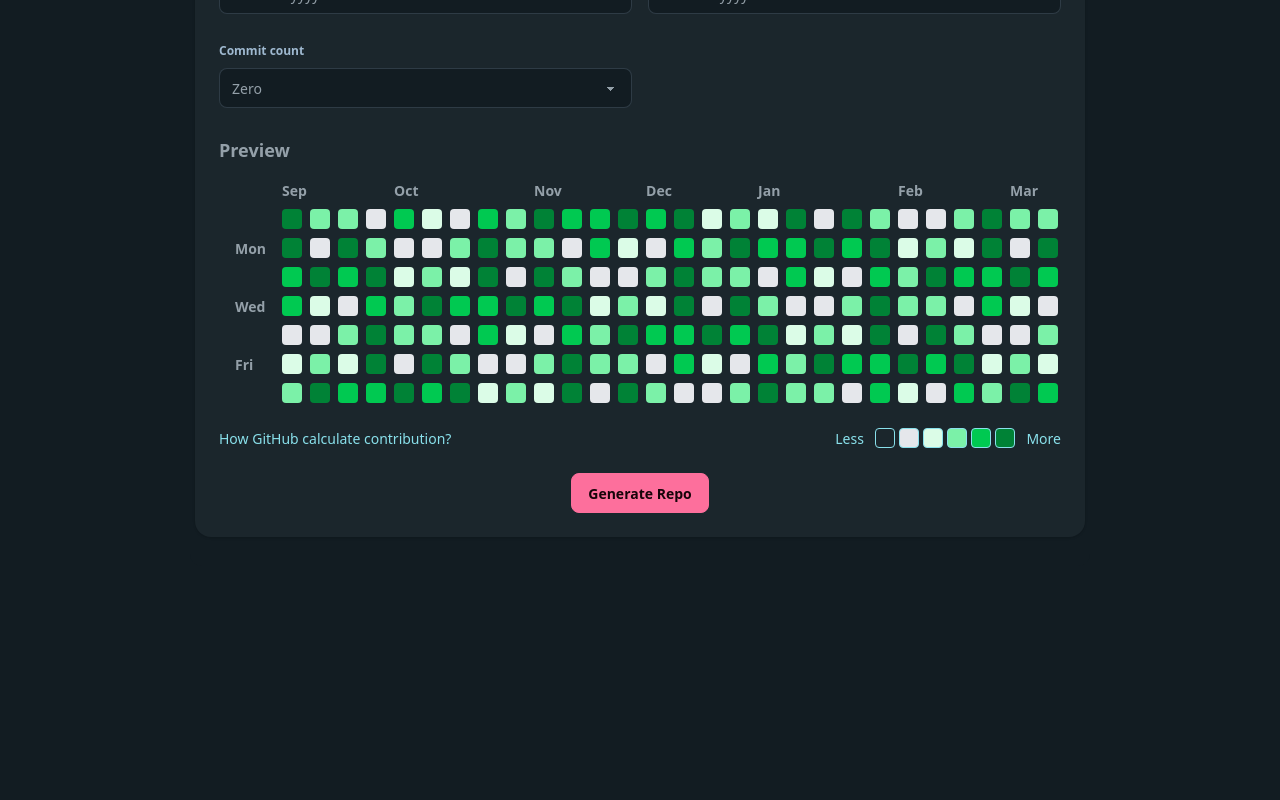
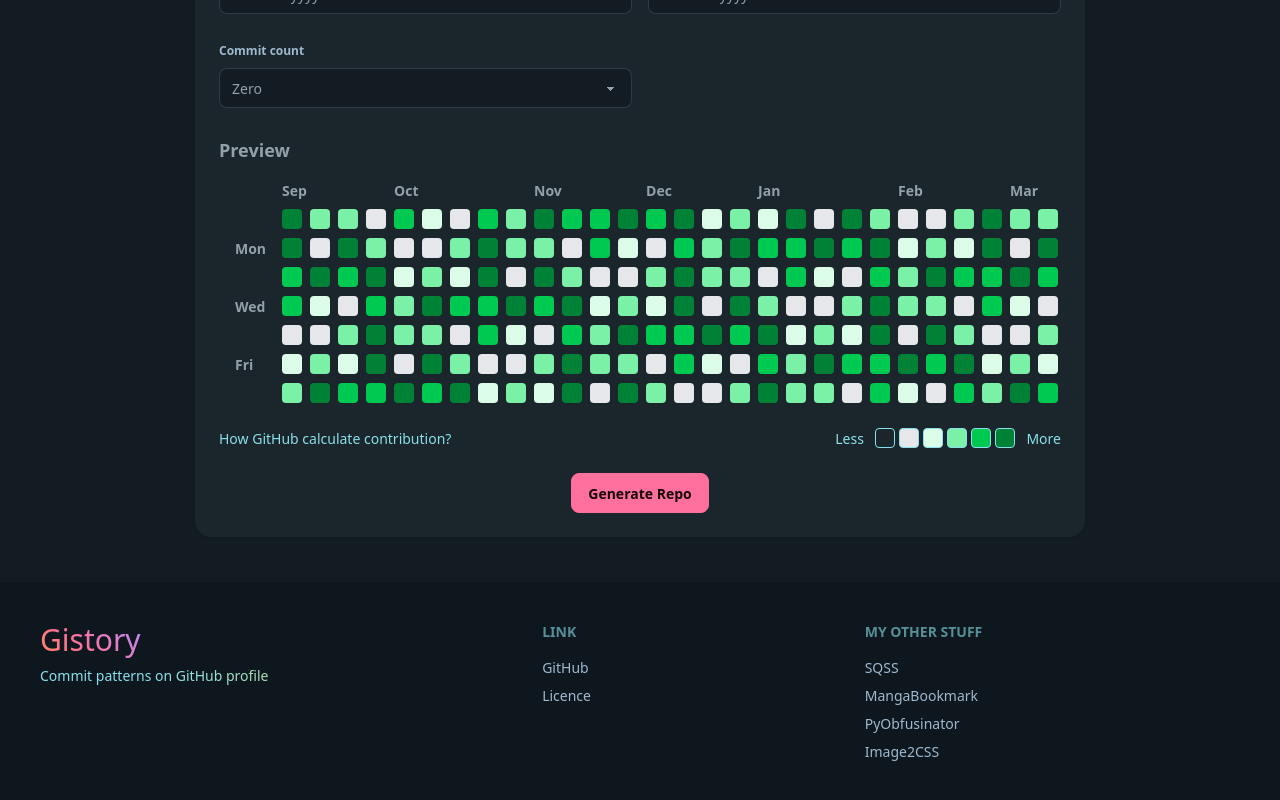
Before and after one commit to dthung1602/gistory, a React (Vite) app in the folder frontend/: page / in a window 1280 px wide. Shown: the part 561-1361 px from the top of the page. Before the commit the page ends 1143 px from the top, so only its background shows below. Built offline with nearby package versions, Linux system fonts and the light colour scheme.

Commit message:
Add footer

```diff
--- a/frontend/src/App.tsx
+++ b/frontend/src/App.tsx
@@ -5,6 +5,7 @@ import TextFilePattern from "./components/TextFilePattern.tsx";
 import Image from "./components/Image.tsx";
 import Text from "./components/Text.tsx";
 import Header from "./components/Header.tsx";
+import Footer from "./components/Footer.tsx";
 
 const tabs = [
   { name: "Daily", componentClass: Daily, defaultChecked: true },
@@ -44,6 +45,7 @@ function App() {
           <div className="tabs tabs-box bg-base-100">{elements}</div>
         </div>
       </div>
+      <Footer />
     </>
   );
 }
--- /dev/null
+++ b/frontend/src/components/Footer.tsx
@@ -0,0 +1,56 @@
+function Footer() {
+  return (
+    <footer className="footer sm:footer-horizontal bg-base-200 text-base-content p-10">
+      <aside>
+        <h2 className="gradient-primary-content text-3xl">Gistory</h2>
+        <p className="gradient-info-content">
+          Commit patterns on GitHub profile
+        </p>
+      </aside>
+      <nav>
+        <h6 className="footer-title text-info">Link</h6>
+        <a
+          className="link link-hover"
+          href="https://github.com/dthung1602/gistory"
+        >
+          GitHub
+        </a>
+        <a
+          className="link link-hover"
+          href="https://github.com/dthung1602/gistory/blob/master/LICENSE"
+        >
+          Licence
+        </a>
+      </nav>
+      <nav>
+        <h6 className="footer-title text-info">My other stuff</h6>
+        <a
+          className="link link-hover"
+          href="https://dthung1602.github.io/sqss/"
+        >
+          SQSS
+        </a>
+        <a
+          className="link link-hover"
+          href="https://manga--bookmark.appspot.com/"
+        >
+          MangaBookmark
+        </a>
+        <a
+          className="link link-hover"
+          href="https://dthung1602.github.io/pyobfusinator/"
+        >
+          PyObfusinator
+        </a>
+        <a
+          className="link link-hover"
+          href="https://dthung1602.github.io/image2css/"
+        >
+          Image2CSS
+        </a>
+      </nav>
+    </footer>
+  );
+}
+
+export default Footer;
--- a/frontend/src/components/Header.css
+++ /dev/null
@@ -1,24 +0,0 @@
-.gradient-primary-content {
-  background-image: linear-gradient(
-    45deg,
-    var(--color-primary) 0%,
-    var(--color-secondary) 40%,
-    var(--color-accent) 100%
-  );
-  -webkit-background-clip: text;
-  background-clip: text;
-  -webkit-text-fill-color: transparent;
-  color: transparent;
-}
-
-.gradient-info-content {
-  background-image: linear-gradient(
-    45deg,
-    var(--color-info) 50%,
-    var(--color-success) 100% /*var(--color-warning) 100%*/
-  );
-  -webkit-background-clip: text;
-  background-clip: text;
-  -webkit-text-fill-color: transparent;
-  color: transparent;
-}
--- a/frontend/src/components/Header.tsx
+++ b/frontend/src/components/Header.tsx
@@ -1,5 +1,3 @@
-import "./Header.css";
-
 function Header() {
   return (
     <div className="hero my-8">
--- a/frontend/src/index.css
+++ b/frontend/src/index.css
@@ -2,3 +2,28 @@
 @plugin "daisyui" {
   themes: sunset --default;
 }
+
+.gradient-primary-content {
+  background-image: linear-gradient(
+    45deg,
+    var(--color-primary) 0%,
+    var(--color-secondary) 40%,
+    var(--color-accent) 100%
+  );
+  -webkit-background-clip: text;
+  background-clip: text;
+  -webkit-text-fill-color: transparent;
+  color: transparent;
+}
+
+.gradient-info-content {
+  background-image: linear-gradient(
+    45deg,
+    var(--color-info) 50%,
+    var(--color-success) 100% /*var(--color-warning) 100%*/
+  );
+  -webkit-background-clip: text;
+  background-clip: text;
+  -webkit-text-fill-color: transparent;
+  color: transparent;
+}
```
